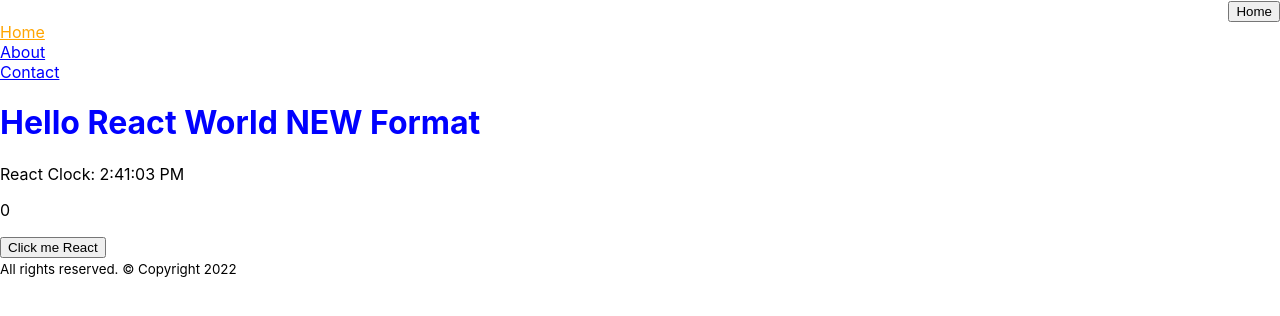
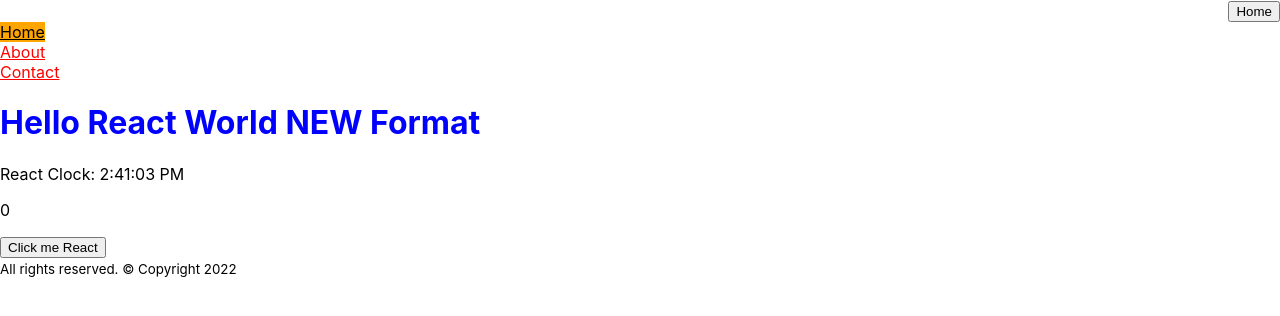
Before and after one commit to PatrickLTI/myReactAppCourse, a React (Create React App) app: page / in a window 1280 px wide. Shown: the top 316 px of the page. Built offline with nearby package versions, Linux system fonts and the light colour scheme.

Commit message:
Active inactive links

```diff
--- a/src/pages/Header.css
+++ b/src/pages/Header.css
@@ -1,11 +1,11 @@
 /* Specific styles for non
 active links */
-.link inactive {
+.link-inactive {
     color: red;
 }
 
 /* Specific styles for active links */
-.link active {
+.link-active {
     color: black;
     background: orange;
 }
--- a/src/pages/Header.js
+++ b/src/pages/Header.js
@@ -3,6 +3,7 @@ import React from "react"
 // import { Link } from "react-router-dom";
 import HomeButton from "../components/HomeButton";
 import { Link, NavLink } from "react-router-dom";
+import "./Header.css";
 
 
 
@@ -14,25 +15,25 @@ function Header() {
             </div>
             <div>
                 <NavLink
-                    style={({ isActive }) =>
-                        isActive ? { color: "orange" } : { color: "blue" }
-                    }
-                    to="/"  >  Home
-                </NavLink><br/>
+                    className={({ isActive }) =>
+                        isActive ? "link-active" : "link-inactive"}
+                    to="/" > Home
+                </NavLink>
+                <br />
 
                 <NavLink
-                    style={({ isActive }) =>
-                        isActive ? { color: "orange" } : { color: "blue" }
-                    }
-                    to="/about"  >  About
-                </NavLink><br/>
+                    className={({ isActive }) =>
+                        isActive ? "link-active" : "link-inactive"}
+                    to="/about" > About
+                </NavLink>
+                <br />
 
                 <NavLink
-                    style={({ isActive }) =>
-                        isActive ? { color: "orange" } : { color: "blue" }
-                    }
-                    to="/contact"  >  Contact
-                </NavLink><br/>
+                    className={({ isActive }) =>
+                        isActive ? "link-active" : "link-inactive"}
+                    to="/contact" > Contact
+                </NavLink>
+                <br />
             </div>
         </div >
 
```
